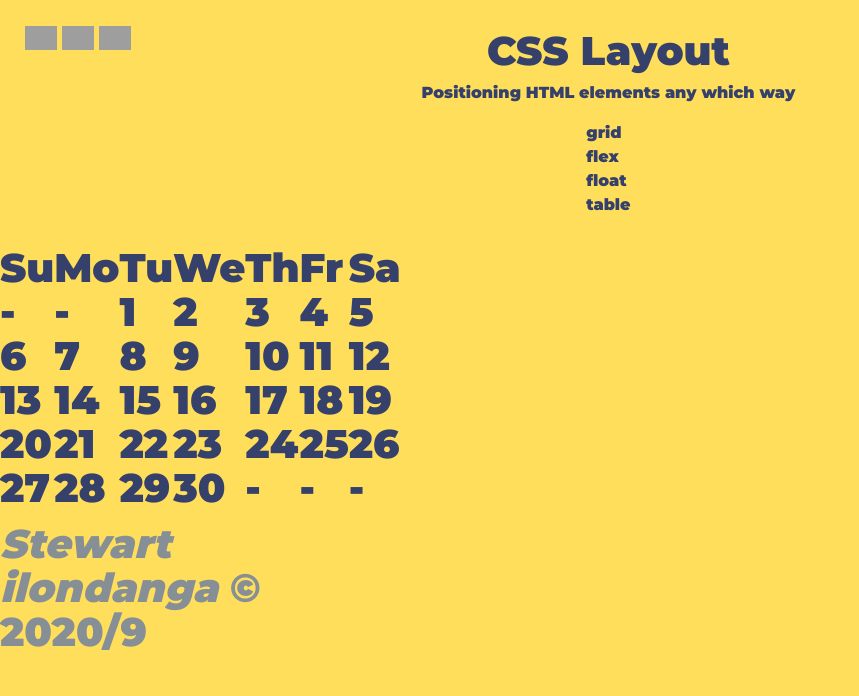
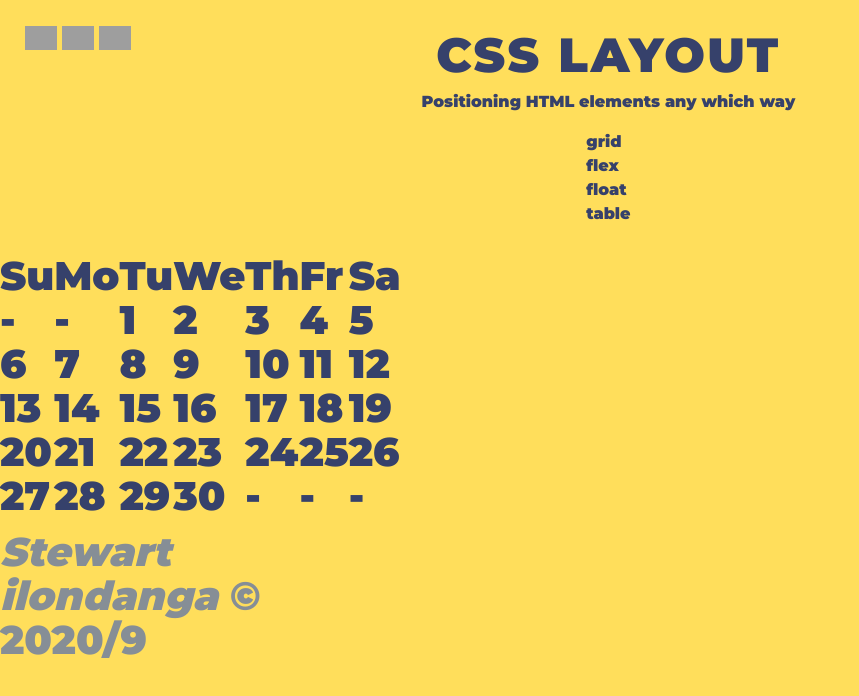
Before and after one commit to stewilondanga/library-shelf, a plain HTML site: page index.html in a window 1280 px wide. Shown: the whole page, without its empty margins (0-859 px from the left). Drawn offline with nearby package versions, Linux system fonts and the light colour scheme; grey boxes are pictures that could not be loaded.

Commit message:
add css/styles.css

```diff
--- a/css/styles.css
+++ b/css/styles.css
@@ -40,12 +40,13 @@ body {
   text-align: center;
 }
 
-/*.container__intro h1 {
+.container__intro h1 {
   font-size: 3rem;
   letter-spacing: 0.15rem;
   text-transform: uppercase;
 }
-.container__intro p {
+
+/*.container__intro p {
   line-height: 2;
   font-size: 1.4rem;
 }
```
